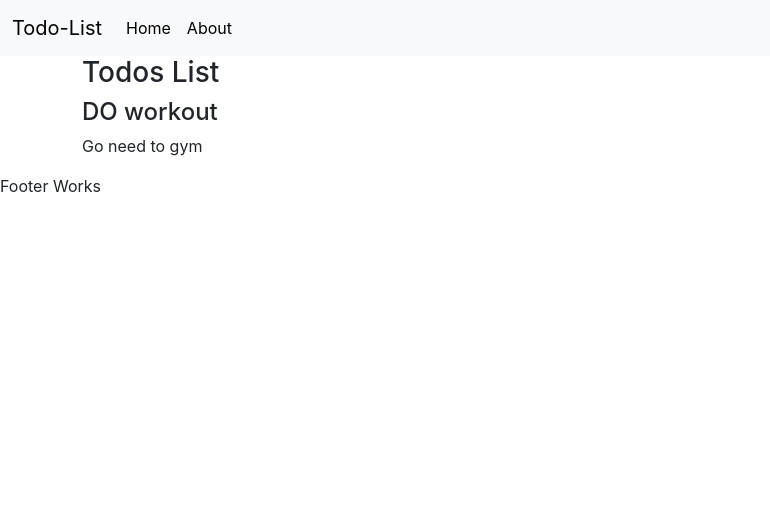
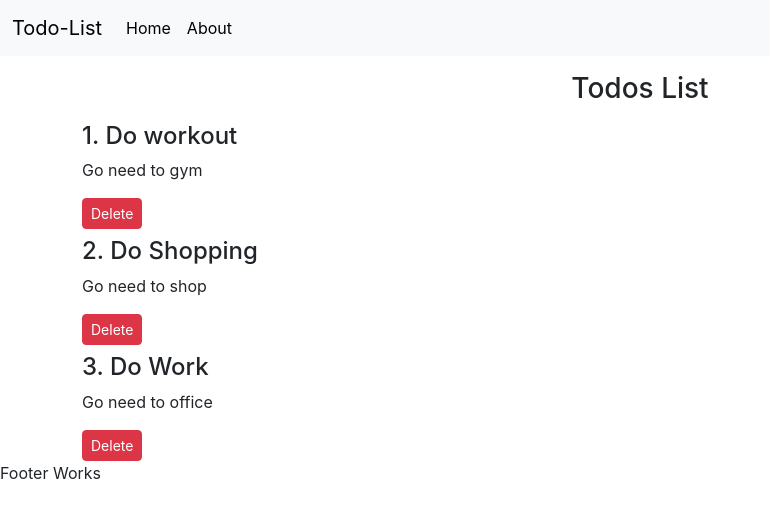
Before and after one commit to Anurag96/ReactLearning, a React (Create React App) app in the folder todo-list/: page / in a window 1280 px wide. Shown: the top 518 px of the page, without its empty margins (0-770 px from the left). Built offline with nearby package versions, Linux system fonts and the light colour scheme.

Commit message:
Added onDelete Funtionality structure

```diff
--- a/todo-list/src/App.jsx
+++ b/todo-list/src/App.jsx
@@ -4,27 +4,30 @@
 import Todos from './components/Todos'
 
 function App() {
+  const onDelete =(todo)=>{
+    console.log('Deleted',todo)
+  }
   let todos = [
     {
       sno:1,
-      title:"DO workout",
+      title:"Do workout",
       desc:"Go need to gym"
     },
     {
       sno:2,
-      title:"DO Shopping",
+      title:"Do Shopping",
       desc:"Go need to shop"
     },
     {
       sno:3,
-      title:"DO WOrk",
+      title:"Do Work",
       desc:"Go need to office"
     }
   ]
   return (
     <div>
       <Navbar title="Todo-List" searchBar={false}/>
-      <Todos todos={todos}/>
+      <Todos todos={todos} onDelete={onDelete}/>
       <Footer/>
     </div>
   )
--- a/todo-list/src/components/TodoItem.jsx
+++ b/todo-list/src/components/TodoItem.jsx
@@ -1,10 +1,11 @@
 import React from 'react'
 
-export const TodoItem = (props) => {
+export const TodoItem = ({todo,onDelete}) => {
   return (
     <div>
-      <h4>{props.todos.title}</h4>
-      <p>{props.todos.desc}</p>
+      <h4 className='my-2'>{todo.sno}. {todo.title}</h4>
+      <p>{todo.desc}</p>
+      <button className="btn btn-sm btn-danger" onClick={()=>{onDelete(todo)}}>Delete</button>
     </div>
   )
 }
--- a/todo-list/src/components/Todos.jsx
+++ b/todo-list/src/components/Todos.jsx
@@ -4,8 +4,11 @@
  const Todos = (props) =>{
   return (
     <div className='container'>
-      <h3>Todos List</h3>
-        <TodoItem todos={props.todos[0]}/>
+      <h3 className='text-center my-3'>Todos List</h3>
+      {props.todos.map((todo)=>{
+        return ( <TodoItem key={todo.sno} todo={todo} onDelete={props.onDelete}/>)
+      })}
+
     </div>
   )
 }
```
